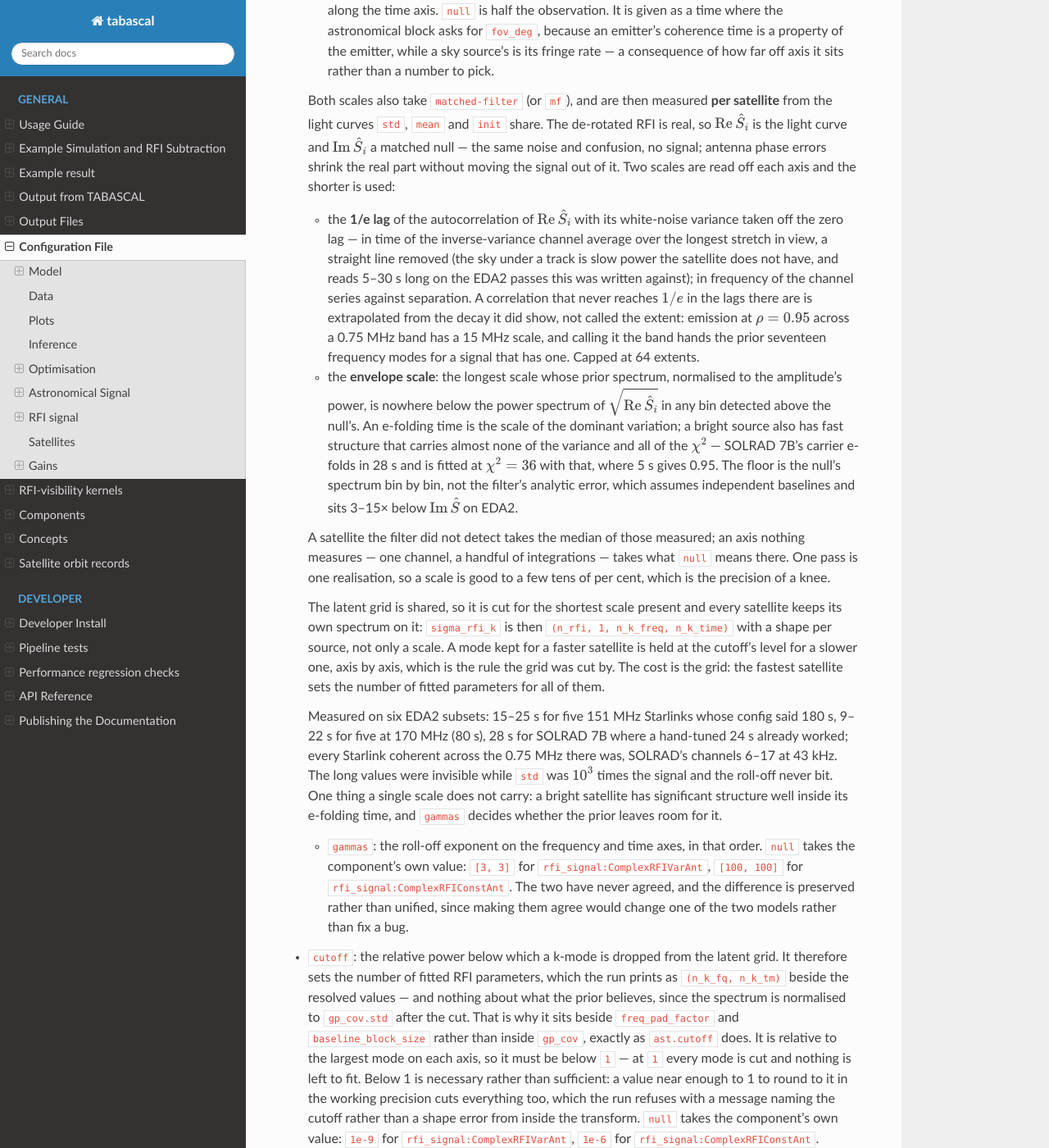
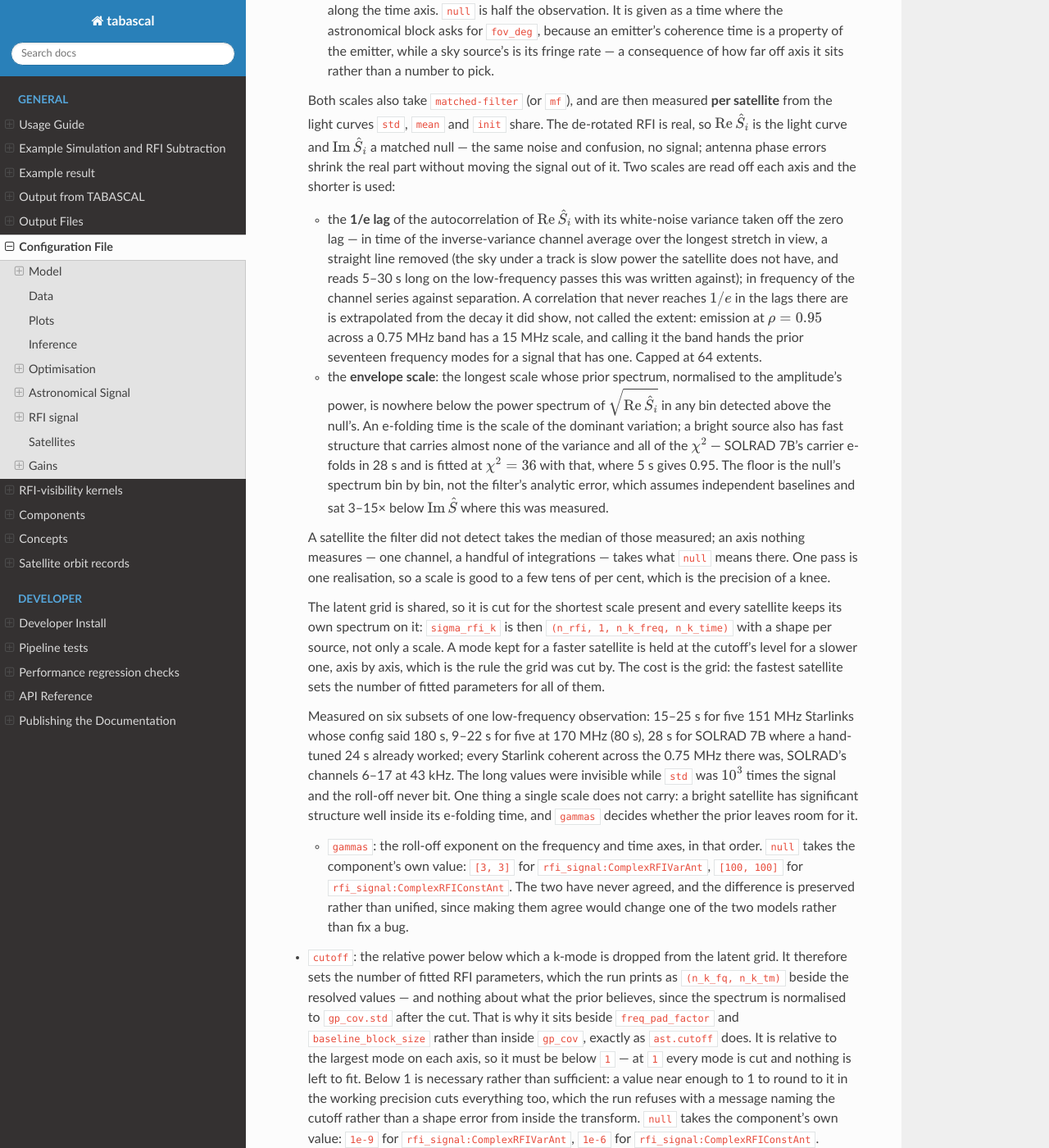
Before and after one commit to epfl-radio-astro/tabascal, a Sphinx documentation site: the page built from docs/config.md, in a window 1280 px wide and 1400 px high, scrolled down 20707 px. Shown: the whole window at 82% size. Built offline with Sphinx 7.4.7 and the Read the Docs theme 3.1.0, drawn with Linux system fonts in a browser that asks for light colours; some of the changed text lies outside the part shown.

Commit message:
Keep the array out of the tree: quote the measurements, not the instrument
tests/test_agnosticism.py forbids naming a telescope in anything git tracks
except the two pages that show its data, and the three commits before this one
broke it eight times over -- in the prior-width docstring, the correlation-scale
docstring, the matched-filter sky docstring and five places in docs/config.md.
CI has been red on this branch since the first of them for that reason.

The numbers are worth keeping and none of them depend on the name: a diffuse sky
of 7.7e5 Jy against satellites of 1e2-1e4 Jy, an e-folding time of 5-30 s, a
matched-filter error 3-15x below Im(S_hat), a track S/N of 200 against a signal
of 20-35. Each now reads as a measurement on a low-frequency array rather than a
fact about that array, which is what the policy asks for and what these
docstrings meant in the first place.

```diff
--- a/docs/config.md
+++ b/docs/config.md
@@ -400,14 +400,14 @@ All parameters in this section that overlap with those of the `ast` section have
 
   On the shipped 8A simulation, whose three satellites give a true RFI `rms|V|` of 11.0 Jy: `data` measures 11.2 per source and the prior realises about 19. The null default sets 46.4 per source, which carries the same $\sqrt{3}$ and realises about 80. Roughly **1.8x** the true RFI against **7.3x** — both figures on the same footing, which is the comparison that matters.
 
-  `matched-filter` (or `mf`) measures it **per satellite**, from the same matched-filter light curves `init` and `mean` can seed from (filtered once for all three). Each source gets the debiased rms of its own curve over the samples it is in view, $\texttt{std}_i^2 = \max(\langle\lvert\hat S_i\rvert^2\rangle - 2\langle\epsilon_i^2\rangle,\ \langle\epsilon_i^2\rangle)$ with $\epsilon$ the filter's error, so a satellite it did not detect takes the filter's own floor rather than zero. It is the only measurement here that is one source's: `data` and `null` hand every satellite a number taken from *all* the visibilities, which on an array with short baselines is the diffuse sky's — $7.7\times10^5$ Jy on an EDA2 observation whose satellites are $10^2$–$10^4$ Jy. A satellite then sits at a few hundredths of its width in the whitened parameters, and because the visibility is quadratic in the amplitude, zero is a stationary point a fixed-step optimiser can walk a faint satellite into and leave it: reduced $\chi^2$ unchanged, the satellite unsubtracted. The sky under a track is in the filter's estimate too, so the width tends wide, which is the safe side. Requires a trajectory component, as `init: matched-filter` does.
+  `matched-filter` (or `mf`) measures it **per satellite**, from the same matched-filter light curves `init` and `mean` can seed from (filtered once for all three). Each source gets the debiased rms of its own curve over the samples it is in view, $\texttt{std}_i^2 = \max(\langle\lvert\hat S_i\rvert^2\rangle - 2\langle\epsilon_i^2\rangle,\ \langle\epsilon_i^2\rangle)$ with $\epsilon$ the filter's error, so a satellite it did not detect takes the filter's own floor rather than zero. It is the only measurement here that is one source's: `data` and `null` hand every satellite a number taken from *all* the visibilities, which on an array with short baselines is the diffuse sky's — $7.7\times10^5$ Jy on one low-frequency observation whose satellites are $10^2$–$10^4$ Jy. A satellite then sits at a few hundredths of its width in the whitened parameters, and because the visibility is quadratic in the amplitude, zero is a stationary point a fixed-step optimiser can walk a faint satellite into and leave it: reduced $\chi^2$ unchanged, the satellite unsubtracted. The sky under a track is in the filter's estimate too, so the width tends wide, which is the safe side. Requires a trajectory component, as `init: matched-filter` does.
 
   When `null` it is twice the largest visibility in the observation. That is a *maximum* where this key says *typical* — 46.4 Jy against a true RFI `rms|V|` of 11.0 on the shipped 8A simulation, where `data` gives 11.2. [#227](https://github.com/epfl-radio-astro/tabascal/issues/227) tracks making it a statistic this key's name describes.
 
 * `init` / `mean`: `matched-filter` (alias `mf`) estimates the per-satellite light curves directly from the visibilities the run has already loaded, by matched-filtering them against the known satellite trajectory phase, and seeds the RFI amplitude with them. It is the same seed as `est` without the file: no imaging step, no `rfi.est`, and no matching of light curves to satellites by name, since the estimator is handed `satellites.norad_ids` and returns the curves in that order. See [Estimating the light curves from the data](#estimating-the-light-curves-from-the-data).
 * `mf_sky`: What the matched filter takes off the visibilities before it filters them, for every key that reads its light curves — `init`, `mean`, `gp_cov.std`, `gp_cov.corr_freq`, `gp_cov.corr_time` — and for `tabascal light-curve -c`. `null`, the default, filters them as given. `median` first subtracts, per baseline and channel, the median over time of the real and of the imaginary part (flagged samples left out).
 
-  The filter beam-forms whatever the visibilities hold toward the track, and on an array with short baselines that is mostly the sky. On an EDA2 pass at 151 MHz it reads a track S/N of 200 for three Starlinks whose own signal is 20–35; the sky's share is slow and of either sign, so the curve is negative for a third of the pass, the seed $\sqrt{\max(\mathrm{Re}\,\hat S, 0)}$ is zero there — and zero is a stationary point of a model quadratic in the amplitude, so the fit can leave those stretches unsubtracted with the reduced $\chi^2$ unchanged — and the width and scales measured from the curve are the sky's (335–495 Jy; 85–215 Jy with the median off, against 95–218 Jy with the run's *fitted* sky off). Over a pass the sky is nearly static on a baseline, while a satellite in low orbit turns the fringe of even the shortest baseline at least once, so the time median is the sky and not the satellite, and it needs no model.
+  The filter beam-forms whatever the visibilities hold toward the track, and on an array with short baselines that is mostly the sky. On a 151 MHz pass of one such array it reads a track S/N of 200 for three satellites whose own signal is 20–35; the sky's share is slow and of either sign, so the curve is negative for a third of the pass, the seed $\sqrt{\max(\mathrm{Re}\,\hat S, 0)}$ is zero there — and zero is a stationary point of a model quadratic in the amplitude, so the fit can leave those stretches unsubtracted with the reduced $\chi^2$ unchanged — and the width and scales measured from the curve are the sky's (335–495 Jy; 85–215 Jy with the median off, against 95–218 Jy with the run's *fitted* sky off). Over a pass the sky is nearly static on a baseline, while a satellite in low orbit turns the fringe of even the shortest baseline at least once, so the time median is the sky and not the satellite, and it needs no model.
 
   What it costs: an emitter whose fringe does not complete a turn on a baseline within the pass — slow or distant, a very short baseline, a pass of a few integrations — loses part of its flux on that baseline to the median. The estimate seeds and scales a fit, which forgives a few per cent. Fewer than three integrations have no median to take and are filtered as given.
 
@@ -420,14 +420,14 @@ The only additional parameters are
 
   Both scales also take `matched-filter` (or `mf`), and are then measured **per satellite** from the light curves `std`, `mean` and `init` share. The de-rotated RFI is real, so $\mathrm{Re}\,\hat S_i$ is the light curve and $\mathrm{Im}\,\hat S_i$ a matched null — the same noise and confusion, no signal; antenna phase errors shrink the real part without moving the signal out of it. Two scales are read off each axis and the shorter is used:
 
-  * the **1/e lag** of the autocorrelation of $\mathrm{Re}\,\hat S_i$ with its white-noise variance taken off the zero lag — in time of the inverse-variance channel average over the longest stretch in view, a straight line removed (the sky under a track is slow power the satellite does not have, and reads 5–30 s long on the EDA2 passes this was written against); in frequency of the channel series against separation. A correlation that never reaches $1/e$ in the lags there are is extrapolated from the decay it did show, not called the extent: emission at $\rho = 0.95$ across a 0.75 MHz band has a 15 MHz scale, and calling it the band hands the prior seventeen frequency modes for a signal that has one. Capped at 64 extents.
-  * the **envelope scale**: the longest scale whose prior spectrum, normalised to the amplitude's power, is nowhere below the power spectrum of $\sqrt{\mathrm{Re}\,\hat S_i}$ in any bin detected above the null's. An e-folding time is the scale of the dominant variation; a bright source also has fast structure that carries almost none of the variance and all of the $\chi^2$ — SOLRAD 7B's carrier e-folds in 28 s and is fitted at $\chi^2 = 36$ with that, where 5 s gives 0.95. The floor is the null's spectrum bin by bin, not the filter's analytic error, which assumes independent baselines and sits 3–15× below $\mathrm{Im}\,\hat S$ on EDA2.
+  * the **1/e lag** of the autocorrelation of $\mathrm{Re}\,\hat S_i$ with its white-noise variance taken off the zero lag — in time of the inverse-variance channel average over the longest stretch in view, a straight line removed (the sky under a track is slow power the satellite does not have, and reads 5–30 s long on the low-frequency passes this was written against); in frequency of the channel series against separation. A correlation that never reaches $1/e$ in the lags there are is extrapolated from the decay it did show, not called the extent: emission at $\rho = 0.95$ across a 0.75 MHz band has a 15 MHz scale, and calling it the band hands the prior seventeen frequency modes for a signal that has one. Capped at 64 extents.
+  * the **envelope scale**: the longest scale whose prior spectrum, normalised to the amplitude's power, is nowhere below the power spectrum of $\sqrt{\mathrm{Re}\,\hat S_i}$ in any bin detected above the null's. An e-folding time is the scale of the dominant variation; a bright source also has fast structure that carries almost none of the variance and all of the $\chi^2$ — SOLRAD 7B's carrier e-folds in 28 s and is fitted at $\chi^2 = 36$ with that, where 5 s gives 0.95. The floor is the null's spectrum bin by bin, not the filter's analytic error, which assumes independent baselines and sat 3–15× below $\mathrm{Im}\,\hat S$ where this was measured.
 
   A satellite the filter did not detect takes the median of those measured; an axis nothing measures — one channel, a handful of integrations — takes what `null` means there. One pass is one realisation, so a scale is good to a few tens of per cent, which is the precision of a knee.
 
   The latent grid is shared, so it is cut for the shortest scale present and every satellite keeps its own spectrum on it: `sigma_rfi_k` is then `(n_rfi, 1, n_k_freq, n_k_time)` with a shape per source, not only a scale. A mode kept for a faster satellite is held at the cutoff's level for a slower one, axis by axis, which is the rule the grid was cut by. The cost is the grid: the fastest satellite sets the number of fitted parameters for all of them.
 
-  Measured on six EDA2 subsets: 15–25 s for five 151 MHz Starlinks whose config said 180 s, 9–22 s for five at 170 MHz (80 s), 28 s for SOLRAD 7B where a hand-tuned 24 s already worked; every Starlink coherent across the 0.75 MHz there was, SOLRAD's channels 6–17 at 43 kHz. The long values were invisible while `std` was $10^3$ times the signal and the roll-off never bit. One thing a single scale does not carry: a bright satellite has significant structure well inside its e-folding time, and `gammas` decides whether the prior leaves room for it.
+  Measured on six subsets of one low-frequency observation: 15–25 s for five 151 MHz Starlinks whose config said 180 s, 9–22 s for five at 170 MHz (80 s), 28 s for SOLRAD 7B where a hand-tuned 24 s already worked; every Starlink coherent across the 0.75 MHz there was, SOLRAD's channels 6–17 at 43 kHz. The long values were invisible while `std` was $10^3$ times the signal and the roll-off never bit. One thing a single scale does not carry: a bright satellite has significant structure well inside its e-folding time, and `gammas` decides whether the prior leaves room for it.
   * `gammas`: the roll-off exponent on the frequency and time axes, in that order. `null` takes the component's own value: `[3, 3]` for `rfi_signal:ComplexRFIVarAnt`, `[100, 100]` for `rfi_signal:ComplexRFIConstAnt`. The two have never agreed, and the difference is preserved rather than unified, since making them agree would change one of the two models rather than fix a bug.
 
 * `cutoff`: the relative power below which a k-mode is dropped from the latent grid. It therefore sets the number of fitted RFI parameters, which the run prints as `(n_k_fq, n_k_tm)` beside the resolved values — and nothing about what the prior believes, since the spectrum is normalised to `gp_cov.std` after the cut. That is why it sits beside `freq_pad_factor` and `baseline_block_size` rather than inside `gp_cov`, exactly as `ast.cutoff` does. It is relative to the largest mode on each axis, so it must be below `1` — at `1` every mode is cut and nothing is left to fit. Below 1 is necessary rather than sufficient: a value near enough to 1 to round to it in the working precision cuts everything too, which the run refuses with a message naming the cutoff rather than a shape error from inside the transform. `null` takes the component's own value: `1e-9` for `rfi_signal:ComplexRFIVarAnt`, `1e-6` for `rfi_signal:ComplexRFIConstAnt`.
```
Also changed, not shown: 2 other files.
